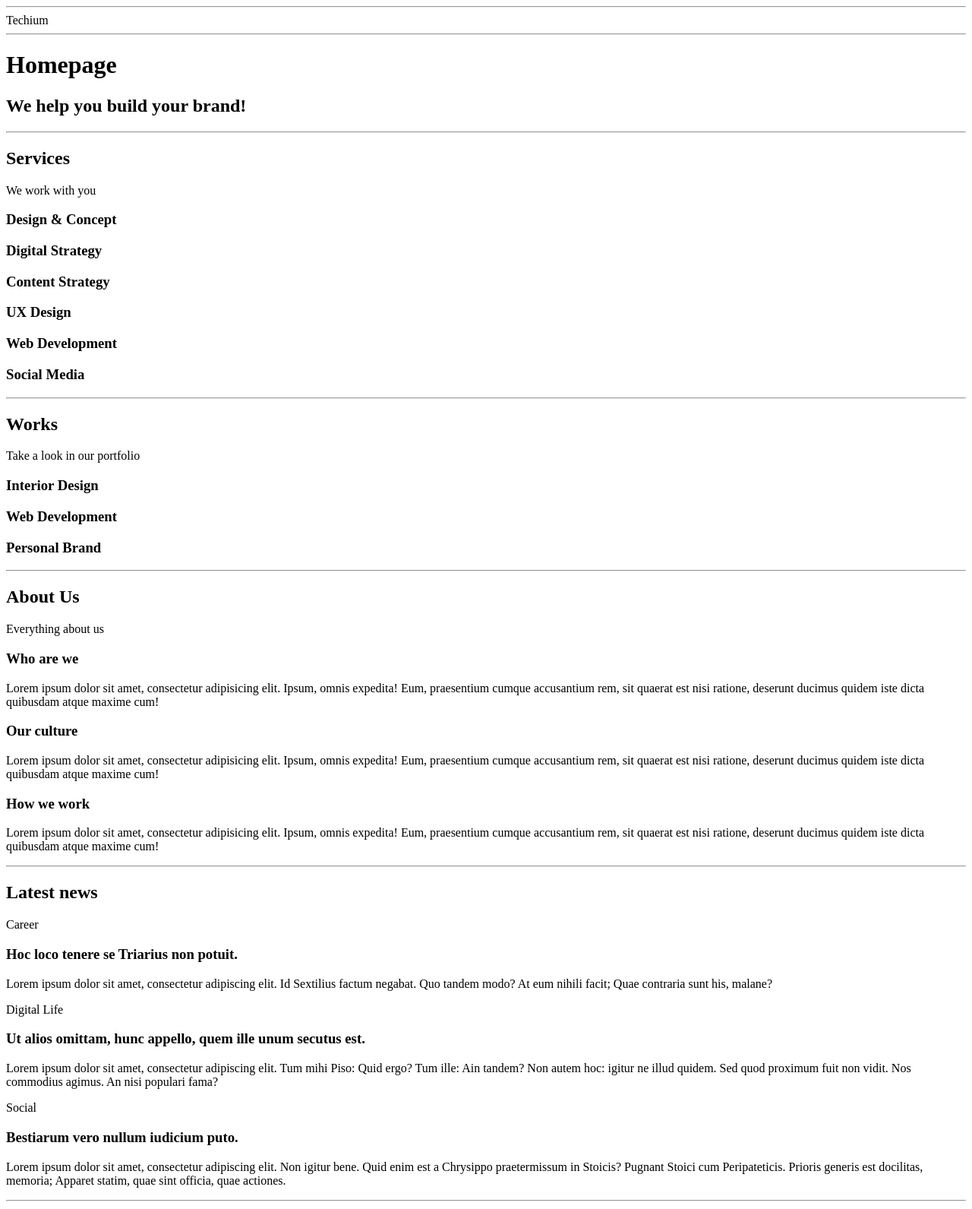
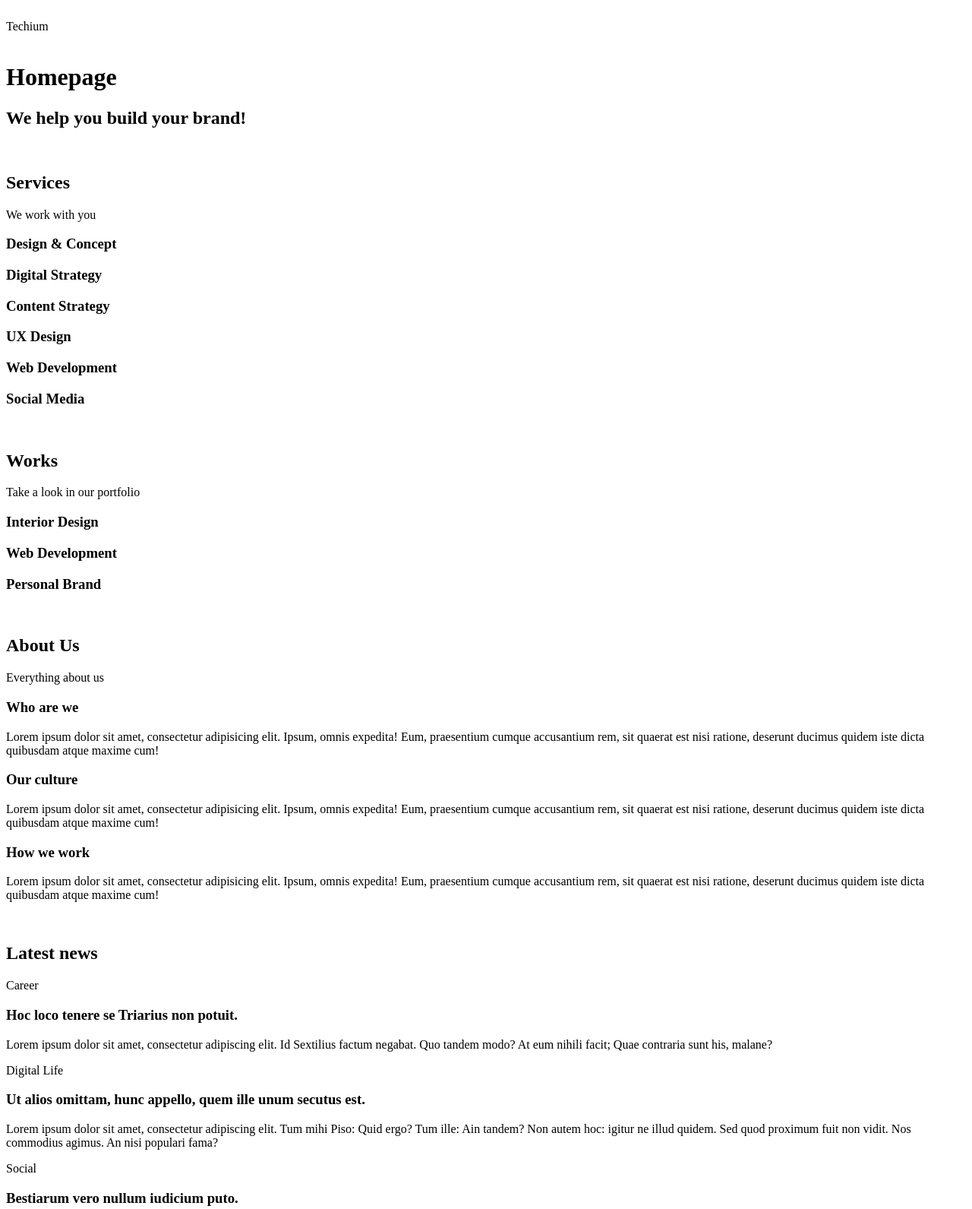
Before and after one commit to JuanSebastianGB/holbertonschool-web_front_end, a plain HTML site: page 0x00-html_advanced/17-index.html in a window 1280 px wide. Shown: the top 1591 px of the page at 76% size. Drawn offline with Linux system fonts and the light colour scheme.

Commit message:
FIX: Changin hr by br

```diff
--- a/0x00-html_advanced/17-index.html
+++ b/0x00-html_advanced/17-index.html
@@ -12,14 +12,14 @@
 
 <body>
 
-    <hr><!-- Header -->
+    <br /><!-- Header -->
     <header>
         <div>
             <span>Techium</span>
             <nav></nav>
         </div>
     </header>
-    <hr><!-- Main -->
+    <br /><!-- Main -->
     <main>
         <h1>Homepage</h1>
         <section>
@@ -27,7 +27,7 @@
                 <h2>We help you build your brand!</h2>
             </div>
         </section>
-        <hr><!-- Services sections -->
+        <br /><!-- Services sections -->
         <section>
             <div>
                 <header>
@@ -44,7 +44,7 @@
                 </div>
             </div>
         </section>
-        <hr><!--  Works section -->
+        <br /><!--  Works section -->
         <section>
             <div>
                 <header>
@@ -64,7 +64,7 @@
                 </div>
             </div>
         </section>
-        <hr><!-- About Us section -->
+        <br /><!-- About Us section -->
         <section>
             <div>
                 <header>
@@ -105,7 +105,7 @@
                 </div>
             </div>
         </section>
-        <hr><!-- Latest news section-->
+        <br /><!-- Latest news section-->
         <section>
             <div>
                 <header>
@@ -148,7 +148,7 @@
                 </div>
             </div>
         </section>
-        <hr><!-- Testimonials section -->
+        <br /><!-- Testimonials section -->
         <section>
             <div>
                 <header>
@@ -162,7 +162,7 @@
                 </div>
             </div>
         </section>
-        <hr><!-- COntact section -->
+        <br /><!-- Contact section -->
         <section>
             <div>
                 <header>
@@ -179,7 +179,7 @@
             </div>
         </section>
     </main>
-    <hr><!-- Footer -->
+    <br /><!-- Footer -->
     <footer>
         <div>
             Footer
```
